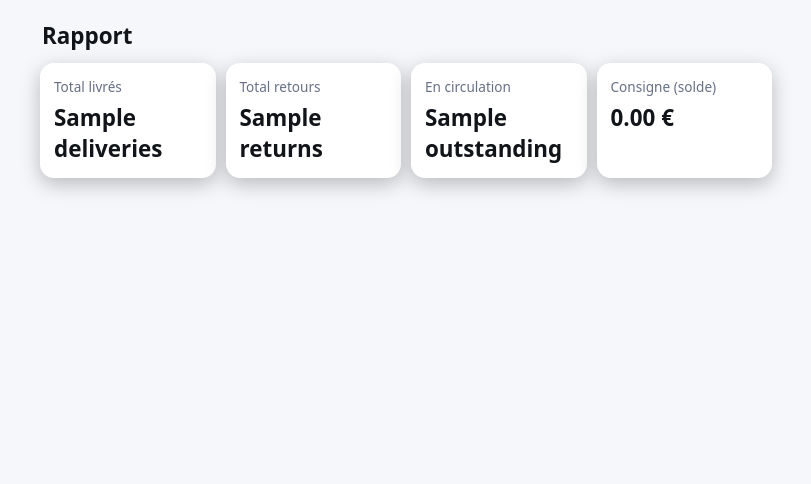
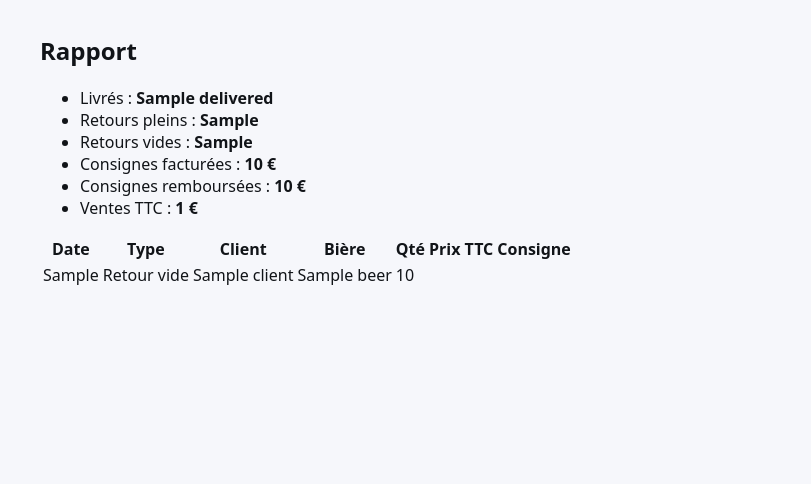
Before and after one commit to lecentrallanderneau-oss/keg-tracer, a Python web app: template templates/report.html in a window 1280 px wide. Shown: the top 484 px of the page, without its empty margins (234-1045 px from the left). Run offline with Jinja, Linux system fonts and the light colour scheme; the template is opened without the code that fills it: most values are stand-ins (such as "Sample title", 1, 10 or a date in 2020).

Commit message:
Update report.html

```diff
--- a/templates/report.html
+++ b/templates/report.html
@@ -1,23 +1,37 @@
 {% extends "base.html" %}
+{% block title %}Rapport{% endblock %}
 {% block content %}
-<h1 class="title">Rapport</h1>
 
-<div class="cards">
-  <div class="card">
-    <div class="card-title">Total livrés</div>
-    <div class="card-value">{{ deliveries }}</div>
-  </div>
-  <div class="card">
-    <div class="card-title">Total retours</div>
-    <div class="card-value">{{ returns }}</div>
-  </div>
-  <div class="card">
-    <div class="card-title">En circulation</div>
-    <div class="card-value">{{ outstanding }}</div>
-  </div>
-  <div class="card">
-    <div class="card-title">Consigne (solde)</div>
-    <div class="card-value">{{ "%.2f"|format(consigne_balance) }} €</div>
-  </div>
-</div>
+<h2>Rapport</h2>
+
+<ul>
+  <li>Livrés : <strong>{{ delivered }}</strong></li>
+  <li>Retours pleins : <strong>{{ returned_full }}</strong></li>
+  <li>Retours vides : <strong>{{ returned_empty }}</strong></li>
+  <li>Consignes facturées : <strong>{{ consigne_charged|round(2) }} €</strong></li>
+  <li>Consignes remboursées : <strong>{{ consigne_refunded|round(2) }} €</strong></li>
+  <li>Ventes TTC : <strong>{{ total_sales|round(2) }} €</strong></li>
+</ul>
+
+<table>
+  <thead>
+    <tr>
+      <th>Date</th><th>Type</th><th>Client</th><th>Bière</th><th>Qté</th><th>Prix TTC</th><th>Consigne</th>
+    </tr>
+  </thead>
+  <tbody>
+    {% for m in moves %}
+    <tr>
+      <td>{{ m.dt }}</td>
+      <td>{{ "Livraison" if m.mtype=="delivery" else "Retour plein" if m.mtype=="return_full" else "Retour vide" }}</td>
+      <td>{{ m.client.name }}</td>
+      <td>{{ m.beer.name }}</td>
+      <td>{{ m.qty }}</td>
+      <td>{% if m.mtype=="delivery" %}{{ (m.qty * m.beer.price_ttc)|round(2) }} €{% endif %}</td>
+      <td>{% if m.mtype=="delivery" %}{{ (m.qty * m.consigne_per_keg)|round(2) }} €{% endif %}</td>
+    </tr>
+    {% endfor %}
+  </tbody>
+</table>
+
 {% endblock %}
```
